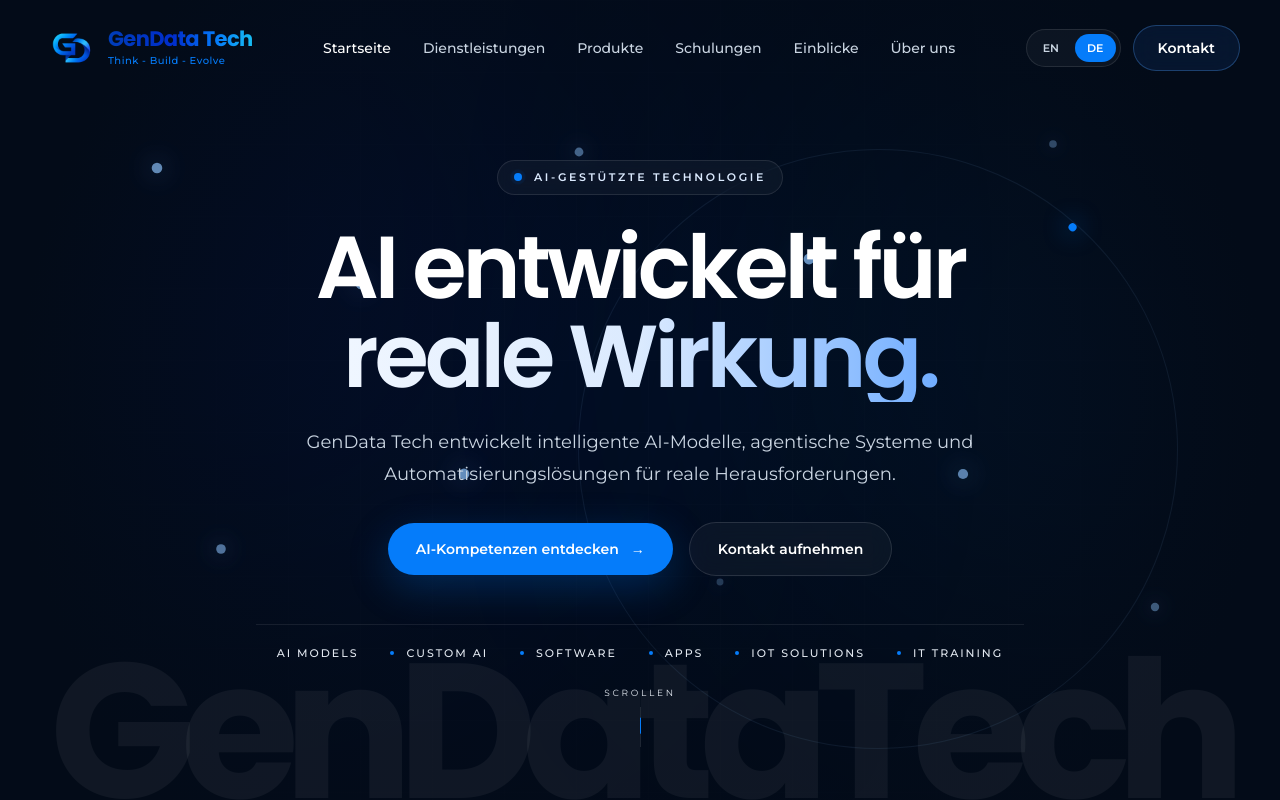
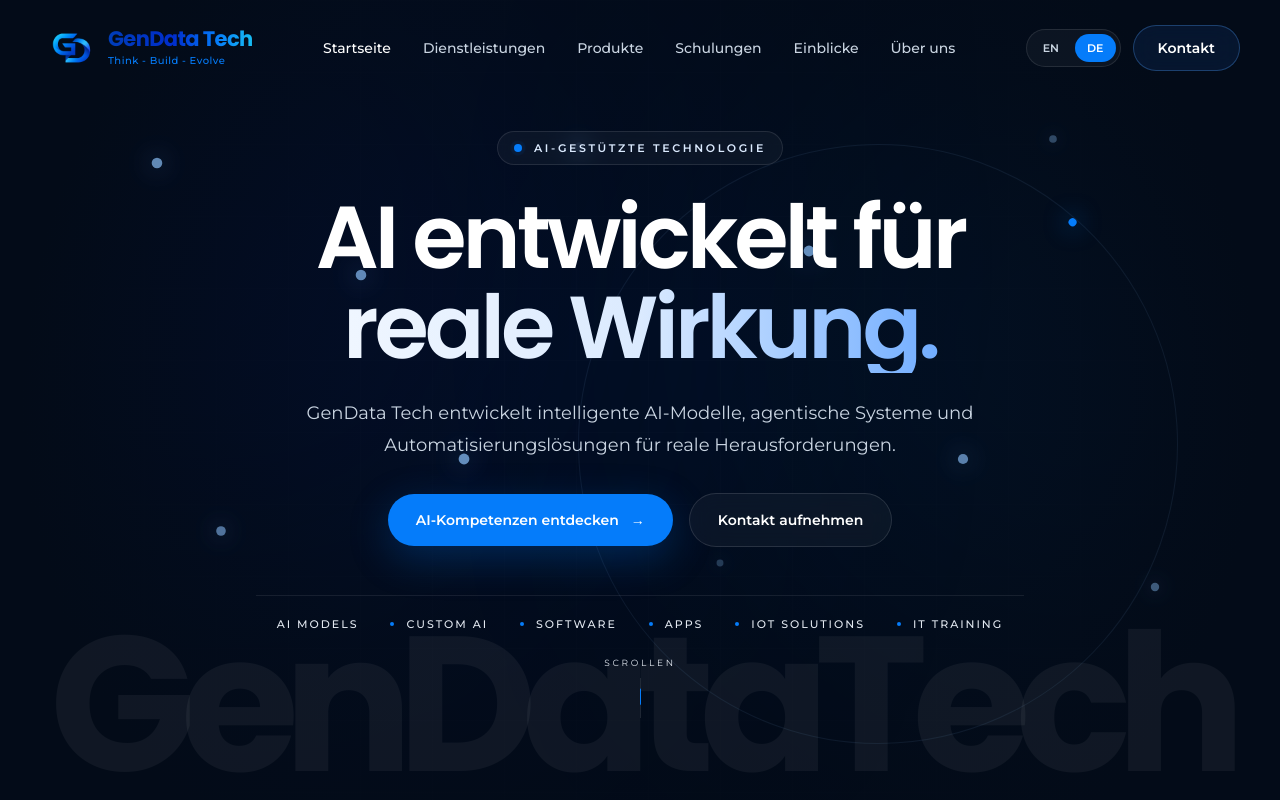
Before and after one commit to aravinthk1504/gendata-techv2, a Next.js app: page /de in a window 1280 px wide. Shown: the top 800 px of the page. Built offline with nearby package versions, Linux system fonts and the light colour scheme.

Commit message:
style(parity): restore original Vite navbar and hero proportions

```diff
--- a/src/sections/home/Hero.jsx
+++ b/src/sections/home/Hero.jsx
@@ -20,7 +20,7 @@ function Hero({ content, lang }) {
   return (
     <section
       ref={sectionRef}
-      className="relative flex min-h-[680px] min-h-screen items-center overflow-hidden"
+      className="relative flex min-h-screen items-center overflow-hidden"
     >
       <AnimatedBackground />
 
@@ -30,7 +30,7 @@ function Hero({ content, lang }) {
         </span>
       </div>
 
-      <div className="relative z-10 mx-auto w-full max-w-350 px-6 pb-16 pt-32 sm:pb-20 sm:pt-36 lg:px-10 lg:pt-40">
+      <div className="relative z-10 mx-auto w-full max-w-350 px-6 pb-10 pt-28 sm:pb-12 sm:pt-28 lg:px-10 xl:pt-24">
         <div className="mx-auto max-w-5xl text-center">
           <motion.div
             initial={{ opacity: 0.6, y: 15 }}
```
